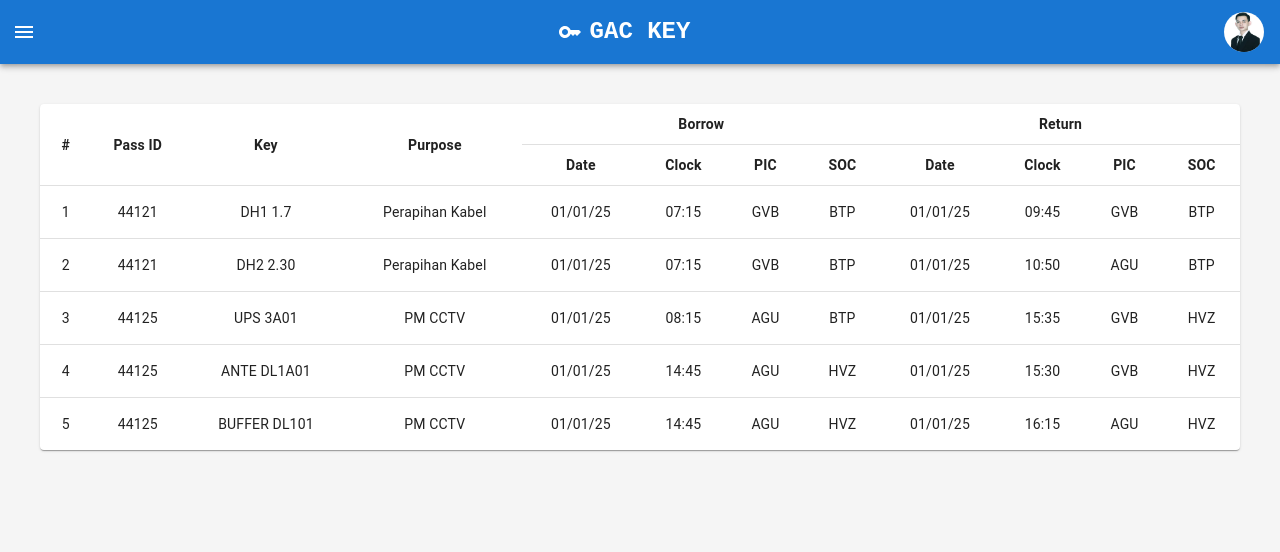
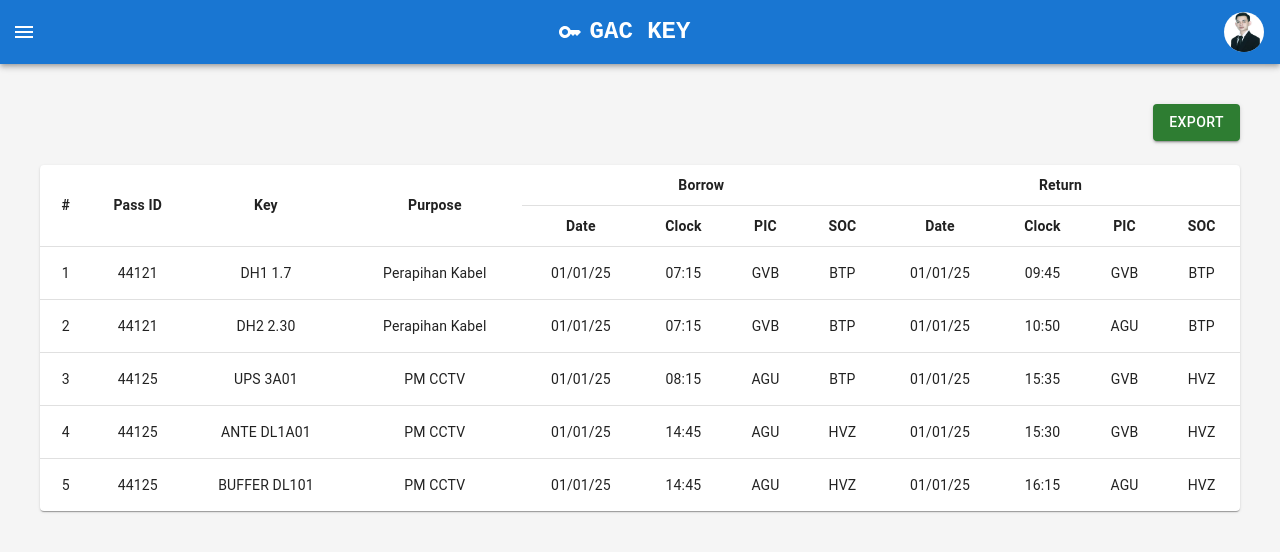
Before and after one commit to bimabca23/gac-key, a React (Create React App) app: page /history in a window 1280 px wide. Shown: the top 552 px of the page. Built offline with nearby package versions, Linux system fonts and the light colour scheme.

Commit message:
Add export to history page

```diff
--- a/src/pages/History.tsx
+++ b/src/pages/History.tsx
@@ -1,4 +1,6 @@
+import { Button } from "@mui/material";
 import Box from "@mui/material/Box";
+import moment from "moment";
 import { useEffect, useState } from "react";
 import HistoryTable from "../components/HistoryTable";
 import { GetHistorysResp } from "../types/history/GetHistorysResp";
@@ -20,14 +22,79 @@ export default function HistoryPage() {
             .subscribe({
                 next: (response: GetHistorysResp) => {
                     if (response.errorSchema.errorCode === 200) {
-                        setHistoryList(response.outputSchema);
+                        setHistoryList(
+                            response.outputSchema.filter(
+                                (history) => history.status === "Inactive"
+                            )
+                        );
                     }
                 },
             });
     };
 
+    const exportCsv = (): void => {
+        let rows: string[][] = [
+            [
+                "#",
+                "Pass ID",
+                "Key",
+                "Purpose",
+                "Borrow Date",
+                "Borrow Clock",
+                "Borrow PIC",
+                "Borrow SOC",
+                "Return Date",
+                "Return Clock",
+                "Return PIC",
+                "Return SOC",
+            ],
+        ];
+
+        historyList.forEach((history, index) => {
+            rows.push([
+                (index + 1).toString(),
+                history.passId,
+                history.key.name,
+                history.purpose,
+                moment(history.borrowTime).utcOffset(7).format("DD/MM/YY"),
+                moment(history.borrowTime).utcOffset(7).format("HH:mm"),
+                history.borrowPic,
+                history.borrowSoc,
+                moment(history.returnTime).utcOffset(7).format("DD/MM/YY"),
+                moment(history.returnTime).utcOffset(7).format("HH:mm"),
+                history.returnPic,
+                history.returnSoc,
+            ]);
+        });
+
+        let csvContent = "";
+        rows.forEach((row) => {
+            csvContent += row.join(",") + "\n";
+        });
+
+        const blob = new Blob([csvContent], {
+            type: "text/csv;charset=utf-8,",
+        });
+        const objUrl = URL.createObjectURL(blob);
+        const link = document.createElement("a");
+        link.setAttribute("href", objUrl);
+        link.setAttribute("download", "export.csv");
+        document.body.appendChild(link);
+        link.click();
+    };
+
     return (
         <Box p={5}>
+            <Box>
+                <Button
+                    color="success"
+                    variant="contained"
+                    sx={{ float: "right", mb: 3 }}
+                    onClick={exportCsv}
+                >
+                    Export
+                </Button>
+            </Box>
             <HistoryTable historyList={historyList} />
         </Box>
     );
```
